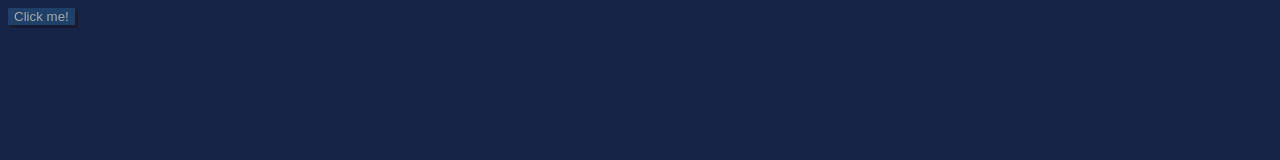
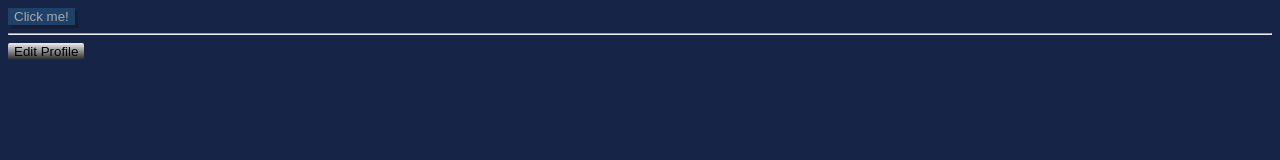
Before and after one commit to jages/web-component-toolbox, a plain HTML site: page buttons/index.html in a window 1280 px wide. Drawn offline with Linux system fonts and the light colour scheme.

Commit message:
profile button

```diff
--- a/buttons/index.html
+++ b/buttons/index.html
@@ -7,6 +7,8 @@
 
 <body>
     <button id="comic-impact-button">Click me!</button>
+    <hr />
+    <button id="edit-profile">Edit Profile</button>
 </body>
 
 </html>
--- a/buttons/styles.css
+++ b/buttons/styles.css
@@ -8,3 +8,9 @@ body{
     border: none;
     color: #aaaaaa;
 }
+
+#edit-profile{
+    background-image: linear-gradient(180deg, #efefef, #232323);
+    border:none;
+    border-radius: 2px;
+}
```
